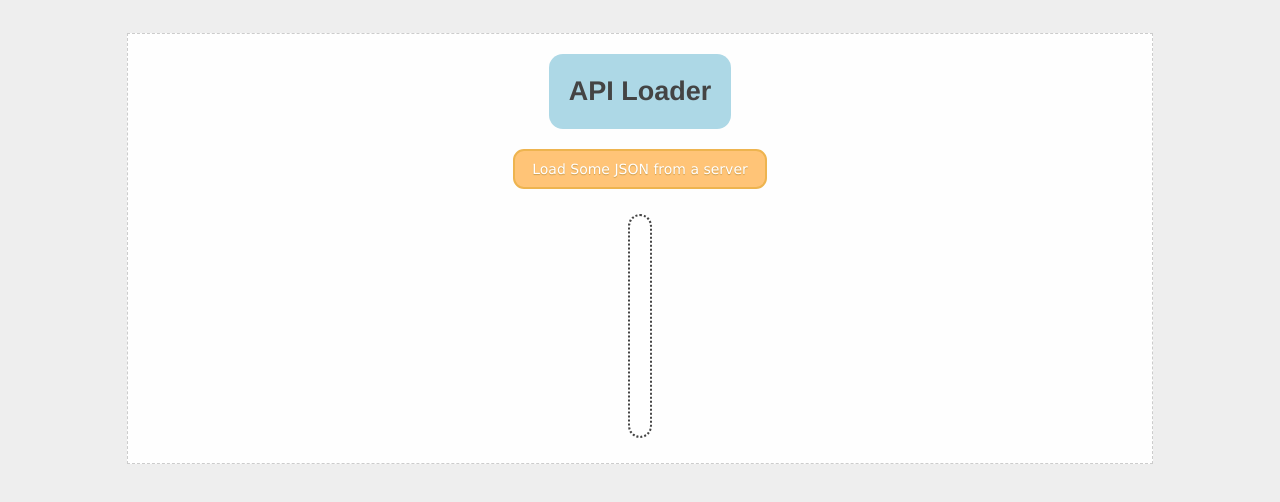
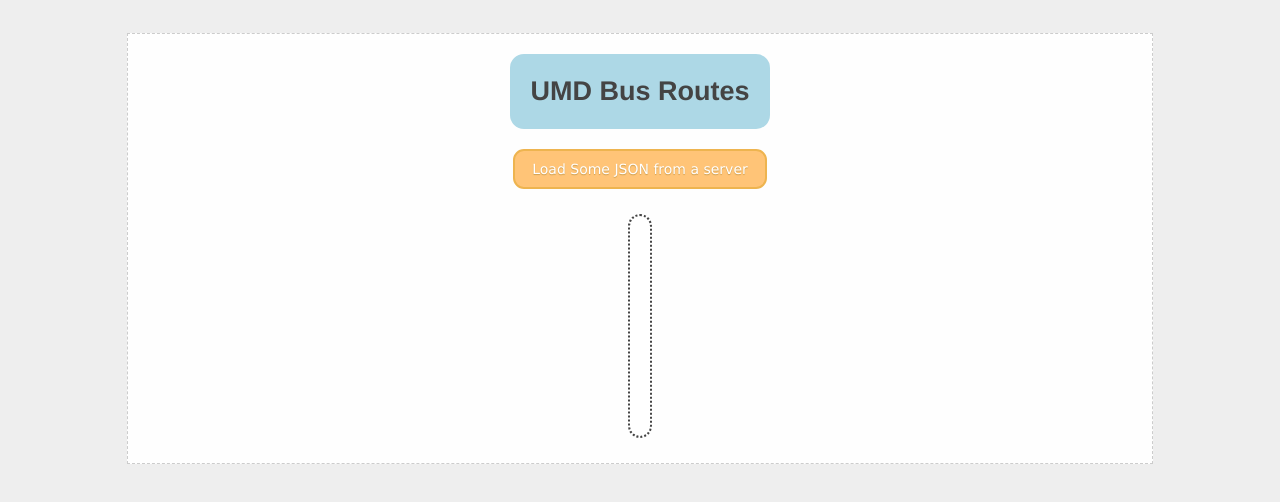
Before and after one commit to Banji145/INST-377, a plain HTML site: page Lab 7/index.html in a window 1280 px wide. Drawn offline with Linux system fonts and the light colour scheme.

Commit message:
Add files via upload

```diff
--- a/Lab 7/index.html
+++ b/Lab 7/index.html
@@ -9,7 +9,7 @@
 <body>
   <div class="container">
     <div class="wrapper">
-      <div class="header">API Loader</div>
+      <div class="header">UMD Bus Routes</div>
       <button class="button" onclick="loadData()">Load Some JSON from a server</button>
       <div class="content"></div>
       <div class="footer"></div>
```
